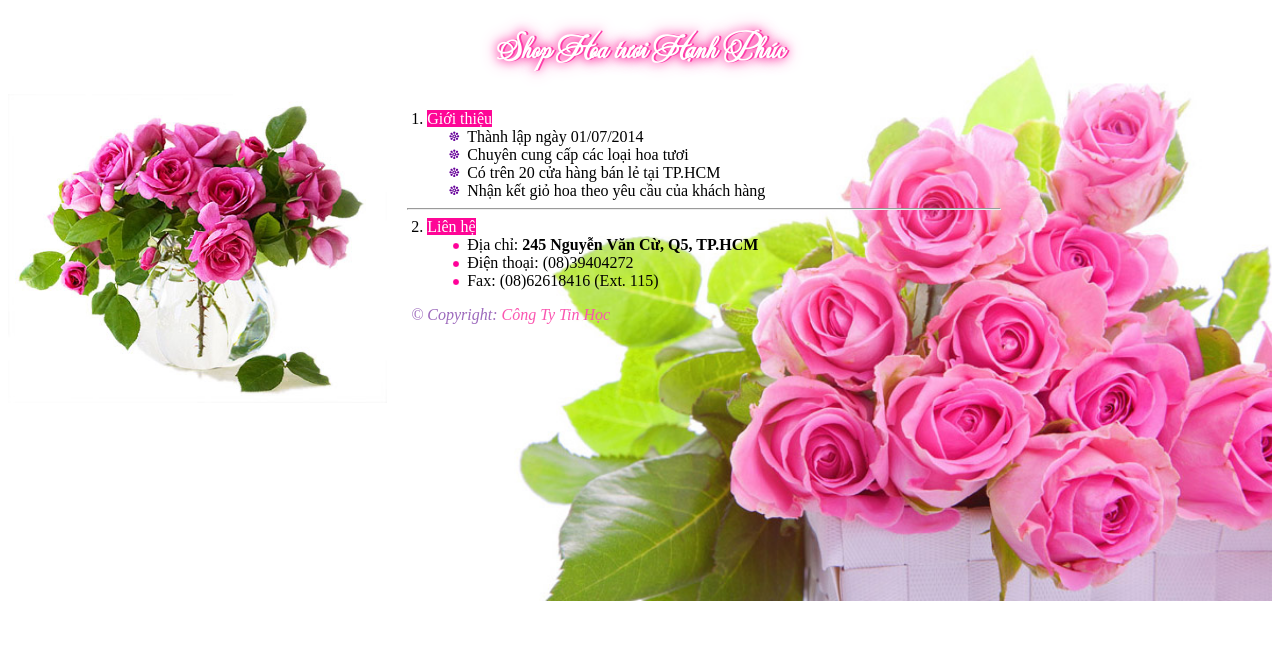
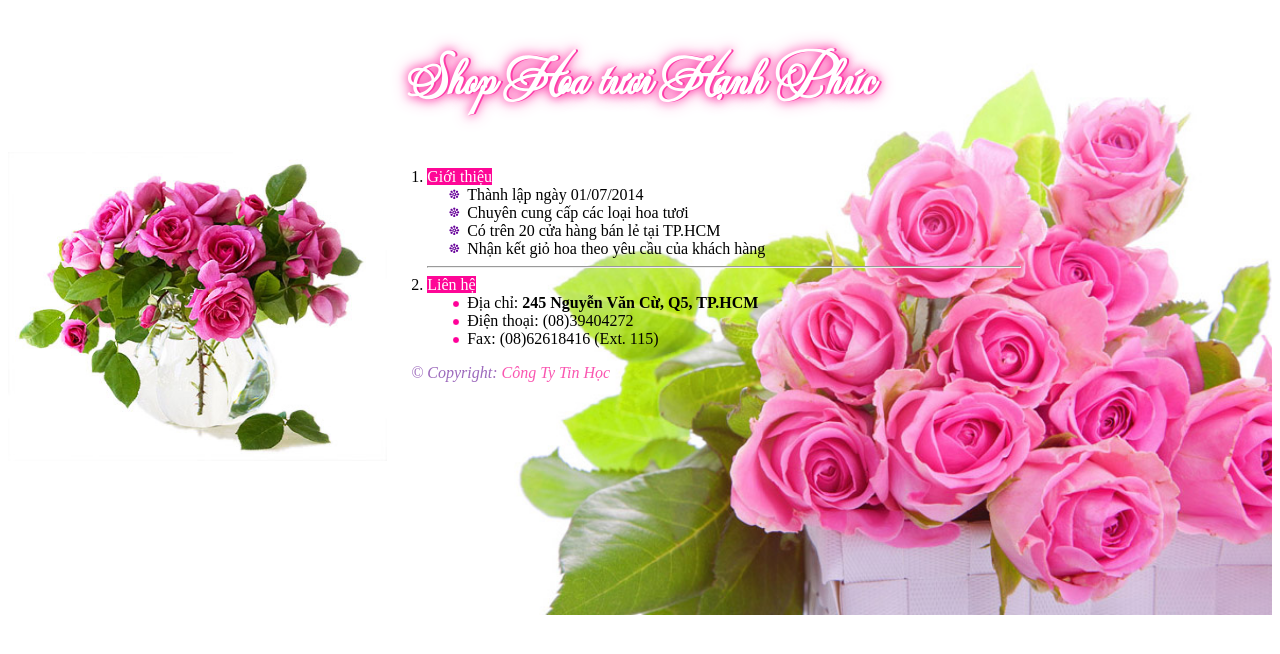
Before and after one commit to blashdark/SET-2026, a plain HTML site: page baitapTKWeb/5 - ShopHoaTuoi/index.html in a window 1280 px wide. Drawn offline with Linux system fonts and the light colour scheme.

Commit message:
fix bai 5 theo review

```diff
--- a/baitapTKWeb/5 - ShopHoaTuoi/index.html
+++ b/baitapTKWeb/5 - ShopHoaTuoi/index.html
@@ -4,7 +4,6 @@
     <meta charset="UTF-8">
     <meta name="viewport" content="width=device-width, initial-scale=1.0">
     <link rel="stylesheet" href="style.css">
-    <link rel="preconnect" href="UTM Wedding K&T.ttf">
     <title>Shop Hoa tươi Hạnh Phúc</title>
 </head>
 <body>
@@ -36,6 +35,7 @@
 
                     <li class="flower-shop__heading"><span>Liên hệ</span></li>
 
+                    <li>
                         <ul class="flower-shop__list flower-shop__list--dot">
                             <li class="flower-shop__item">
                                 Địa chỉ: <span class="flower-shop__item--bold">245 Nguyễn Văn Cừ, Q5, TP.HCM</span>
@@ -43,6 +43,7 @@
                             <li class="flower-shop__item">Điện thoại: (08)39404272</li>
                             <li class="flower-shop__item">Fax: (08)62618416 (Ext. 115)</li>
                         </ul>
+                    </li>
                 </ol>
 
                 <footer class="flower-shop__copyright">
--- a/baitapTKWeb/5 - ShopHoaTuoi/style.css
+++ b/baitapTKWeb/5 - ShopHoaTuoi/style.css
@@ -20,6 +20,7 @@
 .flower-shop__title{
     font-family: 'Wedding', sans-serif;
     color: white;
+    font-size: 52px;
     text-shadow:
         2px 0 0 #fd3da8,  /* Lớp viền sắc nét sát chữ */
         0 0 8px #fd3da8,
@@ -65,11 +66,15 @@
     font-style: italic;
 }
 
+.flower-shop__info > li:last-child{
+    list-style-type: none;
+}
+
 .flower-shop__copyright span{
     color: #fa55b0;
 }
 
 .flower-shop__divider{
-    margin-left: -20px;
+    margin-left: 0;
     width: 70%;
 }
```
Lines whose indentation alone changed are shown as unchanged.
